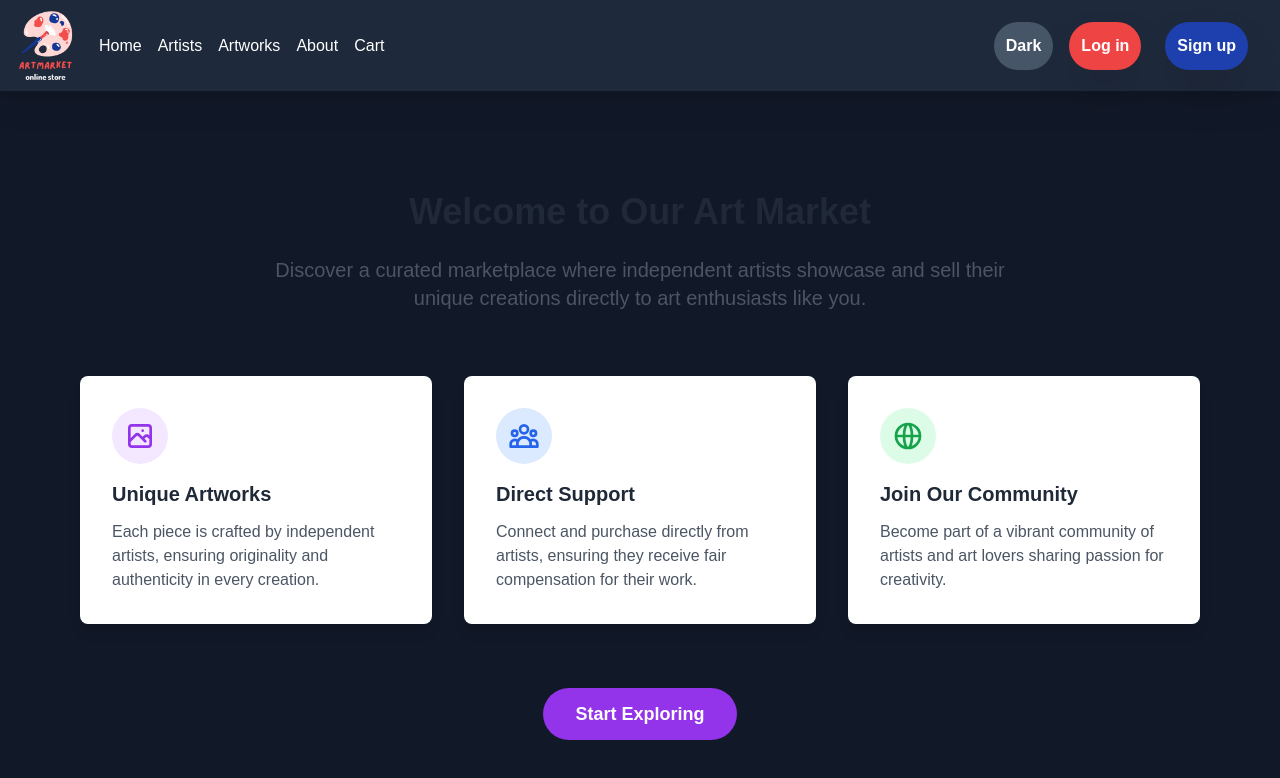
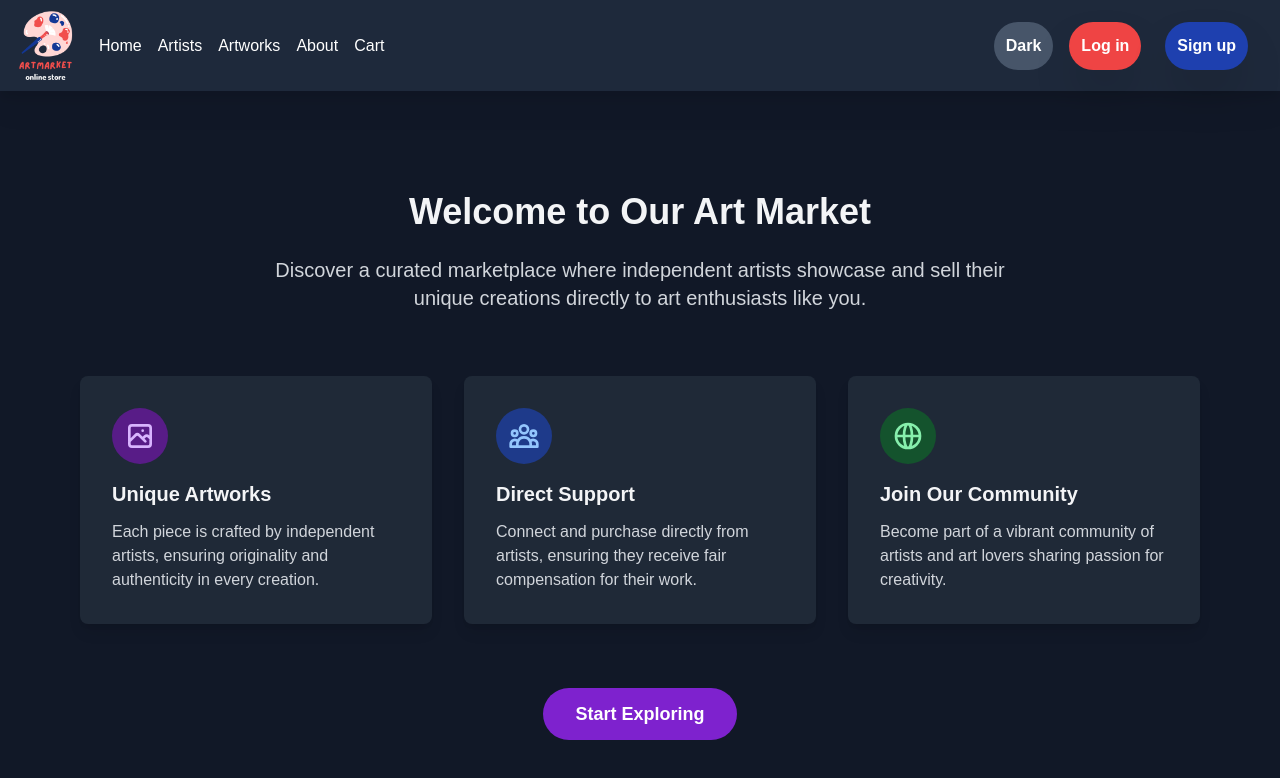
Before and after one commit to SagiYosofov/ArtMarketNextJs, a Next.js app: page /About in a window 1280 px wide. Shown: the top 778 px of the page. Built offline with nearby package versions, Linux system fonts and the light colour scheme.

Commit message:
fix css about page

```diff
--- a/app/About/page.jsx
+++ b/app/About/page.jsx
@@ -6,8 +6,8 @@ const AboutPage = () => {
     <div className="mt-40 max-w-6xl mx-auto px-4">
       {/* Main heading and intro */}
       <div className="text-center mb-16">
-        <h1 className="text-4xl font-bold mb-6 text-gray-800">Welcome to Our Art Market</h1>
-        <p className="text-xl text-gray-600 max-w-3xl mx-auto">
+        <h1 className="text-4xl font-bold mb-6 text-gray-800 dark:text-gray-100">Welcome to Our Art Market</h1>
+        <p className="text-xl text-gray-600 dark:text-gray-300 max-w-3xl mx-auto">
           Discover a curated marketplace where independent artists showcase and sell their unique creations directly to art enthusiasts like you.
         </p>
       </div>
@@ -15,43 +15,43 @@ const AboutPage = () => {
       {/* Features grid */}
       <div className="grid md:grid-cols-3 gap-8 mb-16">
         {/* Unique Artwork Card */}
-        <div className="bg-white p-8 rounded-lg shadow-lg hover:shadow-xl transition-shadow">
-          <div className="h-14 w-14 bg-purple-100 rounded-full flex items-center justify-center mb-4">
-            <svg xmlns="http://www.w3.org/2000/svg" className="h-8 w-8 text-purple-600" fill="none" viewBox="0 0 24 24" stroke="currentColor">
+        <div className="bg-white dark:bg-gray-800 p-8 rounded-lg shadow-lg hover:shadow-xl transition-shadow">
+          <div className="h-14 w-14 bg-purple-100 dark:bg-purple-900 rounded-full flex items-center justify-center mb-4">
+            <svg xmlns="http://www.w3.org/2000/svg" className="h-8 w-8 text-purple-600 dark:text-purple-300" fill="none" viewBox="0 0 24 24" stroke="currentColor">
               <path strokeLinecap="round" strokeLinejoin="round" strokeWidth={2} d="M4 16l4.586-4.586a2 2 0 012.828 0L16 16m-2-2l1.586-1.586a2 2 0 012.828 0L20 14m-6-6h.01M6 20h12a2 2 0 002-2V6a2 2 0 00-2-2H6a2 2 0 00-2 2v12a2 2 0 002 2z" />
             </svg>
           </div>
-          <h3 className="text-xl font-semibold mb-3 text-gray-800">Unique Artworks</h3>
-          <p className="text-gray-600">Each piece is crafted by independent artists, ensuring originality and authenticity in every creation.</p>
+          <h3 className="text-xl font-semibold mb-3 text-gray-800 dark:text-gray-100">Unique Artworks</h3>
+          <p className="text-gray-600 dark:text-gray-300">Each piece is crafted by independent artists, ensuring originality and authenticity in every creation.</p>
         </div>
 
         {/* Direct Support Card */}
-        <div className="bg-white p-8 rounded-lg shadow-lg hover:shadow-xl transition-shadow">
-          <div className="h-14 w-14 bg-blue-100 rounded-full flex items-center justify-center mb-4">
-            <svg xmlns="http://www.w3.org/2000/svg" className="h-8 w-8 text-blue-600" fill="none" viewBox="0 0 24 24" stroke="currentColor">
+        <div className="bg-white dark:bg-gray-800 p-8 rounded-lg shadow-lg hover:shadow-xl transition-shadow">
+          <div className="h-14 w-14 bg-blue-100 dark:bg-blue-900 rounded-full flex items-center justify-center mb-4">
+            <svg xmlns="http://www.w3.org/2000/svg" className="h-8 w-8 text-blue-600 dark:text-blue-300" fill="none" viewBox="0 0 24 24" stroke="currentColor">
               <path strokeLinecap="round" strokeLinejoin="round" strokeWidth={2} d="M17 20h5v-2a3 3 0 00-5.356-1.857M17 20H7m10 0v-2c0-.656-.126-1.283-.356-1.857M7 20H2v-2a3 3 0 015.356-1.857M7 20v-2c0-.656.126-1.283.356-1.857m0 0a5.002 5.002 0 019.288 0M15 7a3 3 0 11-6 0 3 3 0 016 0zm6 3a2 2 0 11-4 0 2 2 0 014 0zM7 10a2 2 0 11-4 0 2 2 0 014 0z" />
             </svg>
           </div>
-          <h3 className="text-xl font-semibold mb-3 text-gray-800">Direct Support</h3>
-          <p className="text-gray-600">Connect and purchase directly from artists, ensuring they receive fair compensation for their work.</p>
+          <h3 className="text-xl font-semibold mb-3 text-gray-800 dark:text-gray-100">Direct Support</h3>
+          <p className="text-gray-600 dark:text-gray-300">Connect and purchase directly from artists, ensuring they receive fair compensation for their work.</p>
         </div>
 
         {/* Community Card */}
-        <div className="bg-white p-8 rounded-lg shadow-lg hover:shadow-xl transition-shadow">
-          <div className="h-14 w-14 bg-green-100 rounded-full flex items-center justify-center mb-4">
-            <svg xmlns="http://www.w3.org/2000/svg" className="h-8 w-8 text-green-600" fill="none" viewBox="0 0 24 24" stroke="currentColor">
+        <div className="bg-white dark:bg-gray-800 p-8 rounded-lg shadow-lg hover:shadow-xl transition-shadow">
+          <div className="h-14 w-14 bg-green-100 dark:bg-green-900 rounded-full flex items-center justify-center mb-4">
+            <svg xmlns="http://www.w3.org/2000/svg" className="h-8 w-8 text-green-600 dark:text-green-300" fill="none" viewBox="0 0 24 24" stroke="currentColor">
               <path strokeLinecap="round" strokeLinejoin="round" strokeWidth={2} d="M21 12a9 9 0 01-9 9m9-9a9 9 0 00-9-9m9 9H3m9 9a9 9 0 01-9-9m9 9c1.657 0 3-4.03 3-9s-1.343-9-3-9m0 18c-1.657 0-3-4.03-3-9s1.343-9 3-9m-9 9a9 9 0 019-9" />
             </svg>
           </div>
-          <h3 className="text-xl font-semibold mb-3 text-gray-800">Join Our Community</h3>
-          <p className="text-gray-600">Become part of a vibrant community of artists and art lovers sharing passion for creativity.</p>
+          <h3 className="text-xl font-semibold mb-3 text-gray-800 dark:text-gray-100">Join Our Community</h3>
+          <p className="text-gray-600 dark:text-gray-300">Become part of a vibrant community of artists and art lovers sharing passion for creativity.</p>
         </div>
       </div>
 
       {/* Call to Action */}
       <div className="text-center">
         <Link href="/Artworks">
-          <button className="bg-purple-600 text-white px-8 py-3 rounded-full hover:bg-purple-700 transition-colors text-lg font-semibold">
+          <button className="bg-purple-600 text-white px-8 py-3 rounded-full hover:bg-purple-700 dark:bg-purple-700 dark:hover:bg-purple-800 transition-colors text-lg font-semibold">
             Start Exploring
           </button>
         </Link>
```
